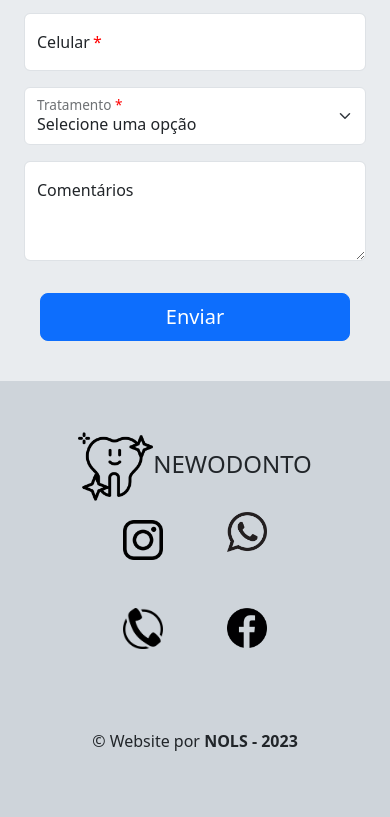
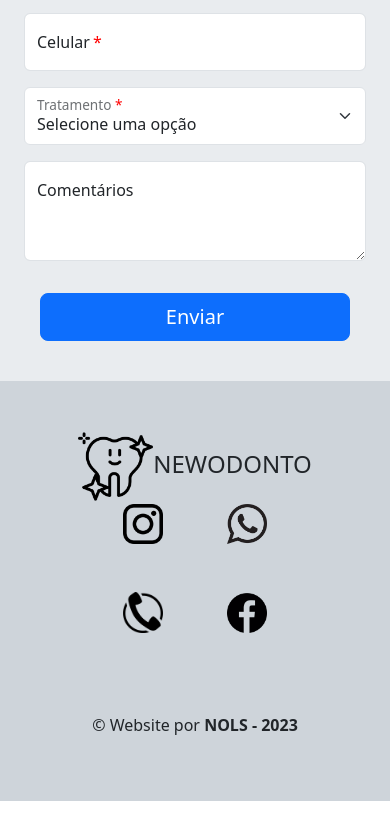
Before and after one commit to mdteixeira/Site-TCC, a plain HTML site: page NewOdonto/index.html in a window 390 px wide. Shown: the part 1556-2373 px from the top of the page. Drawn offline with nearby package versions, Linux system fonts and the light colour scheme.

Commit message:
mobile social icon fix

```diff
--- a/NewOdonto/index.html
+++ b/NewOdonto/index.html
@@ -376,7 +376,7 @@
                 <a
                     href="https://instagram.com/mdteixeira"
                     target="_blank"
-                    class="mb-5 mt-lg-0 mt-3 mb-lg-0"
+                    class="mb-5 mt-lg-0 mb-lg-0"
                 >
                     <img
                         class="redes-img img-footer"
```
